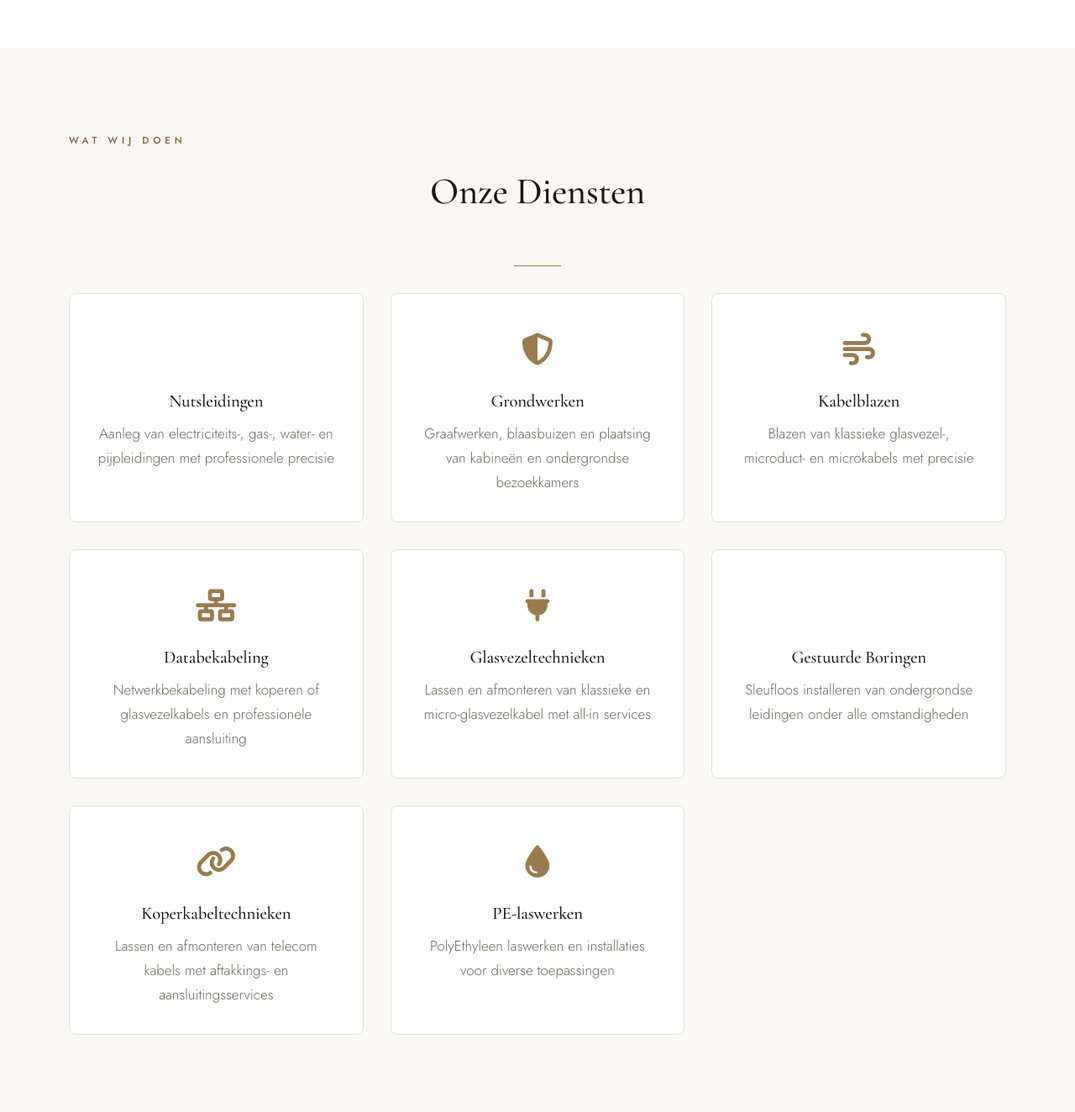
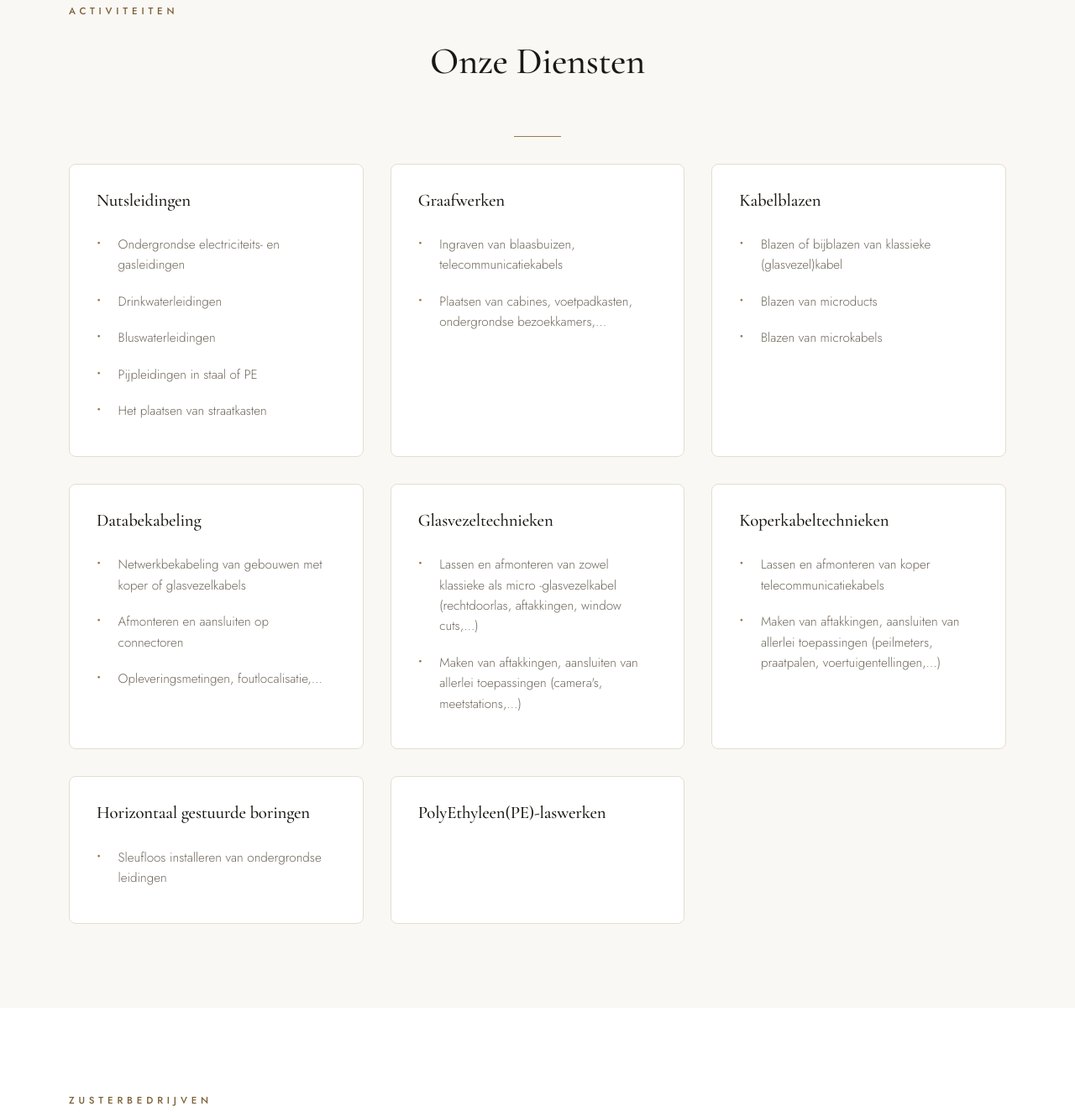
Before and after one commit to dfence/tabakvest85, a plain HTML site: page vanhulle/index.html in a window 1280 px wide. Shown: the part 1682-3006 px from the top of the page at 84% size. Drawn offline with nearby package versions, Linux system fonts and the light colour scheme.

Commit message:
Fix: Use exact original content from Van Hulle website + improved service list styling

```diff
--- a/vanhulle/css/home.css
+++ b/vanhulle/css/home.css
@@ -338,7 +338,7 @@ nav ul a.active::after { width: 100%; }
   background: var(--white);
   padding: 2rem;
   border-radius: 8px;
-  text-align: center;
+  text-align: left;
   border: 1px solid var(--line);
   transition: all 0.3s var(--ease);
 }
@@ -348,19 +348,32 @@ nav ul a.active::after { width: 100%; }
   box-shadow: 0 8px 24px rgba(154, 123, 79, 0.08);
 }
 
-.service-icon {
-  font-size: 2.4rem;
-  color: var(--gold);
-  margin-bottom: 1rem;
+.service-card h3 {
+  margin-bottom: 1.2rem;
+  color: var(--ink);
 }
 
-.service-card h3 {
-  margin-bottom: 0.8rem;
+.service-list {
+  list-style: none;
+  padding: 0;
+  margin: 0;
 }
 
-.service-card p {
+.service-list li {
+  padding: 0.6rem 0;
+  padding-left: 1.6rem;
+  position: relative;
   color: var(--muted);
-  line-height: 1.7;
+  line-height: 1.6;
+  font-size: 0.95rem;
+}
+
+.service-list li::before {
+  content: '•';
+  position: absolute;
+  left: 0;
+  color: var(--gold);
+  font-weight: bold;
 }
 
 /* ============================ PARTNERS ============================ */
--- a/vanhulle/index.html
+++ b/vanhulle/index.html
@@ -68,128 +68,120 @@
     <!-- ABOUT -->
     <section class="about" id="about">
         <div class="container">
-            <p class="eyebrow reveal">Over BVBA Van Hulle</p>
-            <h2 class="reveal">Vakkundigheid en Professionalisme</h2>
+            <p class="eyebrow reveal">Over BV Vanhulle</p>
+            <h2 class="reveal">Infrastructuurwerken en Nutsleidingen</h2>
             <hr class="rule center reveal">
             <div class="body reveal">
-                <p>BV Vanhulle voert infrastructuurwerken, aanleg van ondergrondse nutsleidingen (elektriciteit, gas, telecom) en de daarbij horende grondwerken uit met jarenlange expertise en professionele precisie.</p>
-                <p>We zijn actief in heel België en werken samen met private opdrachtgevers en openbare ondernemingen. Het bedrijf beschikt over een VCA** certificaat en staat garant voor kwalitatieve, efficiënte en professionele werkuitvoering.</p>
-                <p>Gevestigd in Zele, tussen Antwerpen, Brussel en Gent, kunnen we alle werken in België goed bereiken met ons gespecialiseerd materieel en onze bekwame stielmannen.</p>
+                <p>BV Vanhulle voert infrastructuurwerken, aanleg van ondergrondse nutsleidingen (elektriciteit, gas, telecom) en de daarbij horende grondwerken uit.</p>
+                <p>BV Vanhulle is actief in heel België en rekent zowel private opdrachtgevers als openbare ondernemingen tot haar klanten. Het bedrijf is in het bezit van een VCA ** certificaat en staat garant voor kwalitatieve, efficiënte en professionele werkuitvoering.</p>
             </div>
-            <div class="badge-group reveal">
-                <div class="badge">
-                    <i class="fas fa-certificate"></i>
-                    <span>VCA** Gecertificeerd</span>
+        </div>
+    </section>
+
+    <!-- ACTIVITEITEN / SERVICES -->
+    <section class="services" id="services">
+        <div class="container">
+            <p class="eyebrow reveal">Activiteiten</p>
+            <h2 class="reveal">Onze Diensten</h2>
+            <hr class="rule center reveal">
+
+            <div class="services-grid">
+                <!-- Nutsleidingen -->
+                <div class="service-card reveal">
+                    <h3>Nutsleidingen</h3>
+                    <ul class="service-list">
+                        <li>Ondergrondse electriciteits- en gasleidingen</li>
+                        <li>Drinkwaterleidingen</li>
+                        <li>Bluswaterleidingen</li>
+                        <li>Pijpleidingen in staal of PE</li>
+                        <li>Het plaatsen van straatkasten</li>
+                    </ul>
                 </div>
-                <div class="badge">
-                    <i class="fas fa-globe"></i>
-                    <span>Heel België</span>
+
+                <!-- Graafwerken -->
+                <div class="service-card reveal">
+                    <h3>Graafwerken</h3>
+                    <ul class="service-list">
+                        <li>Ingraven van blaasbuizen, telecommunicatiekabels</li>
+                        <li>Plaatsen van cabines, voetpadkasten, ondergrondse bezoekkamers,…</li>
+                    </ul>
                 </div>
-                <div class="badge">
-                    <i class="fas fa-tools"></i>
-                    <span>Gespecialiseerd Materieel</span>
+
+                <!-- Kabelblazen -->
+                <div class="service-card reveal">
+                    <h3>Kabelblazen</h3>
+                    <ul class="service-list">
+                        <li>Blazen of bijblazen van klassieke (glasvezel)kabel</li>
+                        <li>Blazen van microducts</li>
+                        <li>Blazen van microkabels</li>
+                    </ul>
+                </div>
+
+                <!-- Databekabeling -->
+                <div class="service-card reveal">
+                    <h3>Databekabeling</h3>
+                    <ul class="service-list">
+                        <li>Netwerkbekabeling van gebouwen met koper of glasvezelkabels</li>
+                        <li>Afmonteren en aansluiten op connectoren</li>
+                        <li>Opleveringsmetingen, foutlocalisatie,…</li>
+                    </ul>
+                </div>
+
+                <!-- Glasvezeltechnieken -->
+                <div class="service-card reveal">
+                    <h3>Glasvezeltechnieken</h3>
+                    <ul class="service-list">
+                        <li>Lassen en afmonteren van zowel klassieke als micro -glasvezelkabel (rechtdoorlas, aftakkingen, window cuts,…)</li>
+                        <li>Maken van aftakkingen, aansluiten van allerlei toepassingen (camera's, meetstations,…)</li>
+                    </ul>
+                </div>
+
+                <!-- Koperkabeltechnieken -->
+                <div class="service-card reveal">
+                    <h3>Koperkabeltechnieken</h3>
+                    <ul class="service-list">
+                        <li>Lassen en afmonteren van koper telecommunicatiekabels</li>
+                        <li>Maken van aftakkingen, aansluiten van allerlei toepassingen (peilmeters, praatpalen, voertuigentellingen,…)</li>
+                    </ul>
+                </div>
+
+                <!-- Horizontaal gestuurde boringen -->
+                <div class="service-card reveal">
+                    <h3>Horizontaal gestuurde boringen</h3>
+                    <ul class="service-list">
+                        <li>Sleufloos installeren van ondergrondse leidingen</li>
+                    </ul>
+                </div>
+
+                <!-- PE-laswerken -->
+                <div class="service-card reveal">
+                    <h3>PolyEthyleen(PE)-laswerken</h3>
                 </div>
             </div>
         </div>
     </section>
 
-    <!-- SERVICES -->
-    <section class="services" id="services">
+    <!-- ZUSTERBEDRIJVEN -->
+    <section class="partners" id="partners">
         <div class="container">
-            <p class="eyebrow reveal">Wat Wij Doen</p>
-            <h2 class="reveal">Onze Diensten</h2>
+            <p class="eyebrow reveal">Zusterbedrijven</p>
+            <h2 class="reveal">BV Vanhulle heeft 3 zusterbedrijven</h2>
             <hr class="rule center reveal">
-
-            <div class="services-grid">
-                <div class="service-card reveal">
-                    <div class="service-icon">
-                        <i class="fas fa-pipes"></i>
-                    </div>
-                    <h3>Nutsleidingen</h3>
-                    <p>Aanleg van electriciteits-, gas-, water- en pijpleidingen met professionele precisie</p>
-                </div>
-
-                <div class="service-card reveal">
-                    <div class="service-icon">
-                        <i class="fas fa-shield-halved"></i>
-                    </div>
-                    <h3>Grondwerken</h3>
-                    <p>Graafwerken, blaasbuizen en plaatsing van kabineën en ondergrondse bezoekkamers</p>
-                </div>
-
-                <div class="service-card reveal">
-                    <div class="service-icon">
-                        <i class="fas fa-wind"></i>
-                    </div>
-                    <h3>Kabelblazen</h3>
-                    <p>Blazen van klassieke glasvezel-, microduct- en microkabels met precisie</p>
-                </div>
-
-                <div class="service-card reveal">
-                    <div class="service-icon">
-                        <i class="fas fa-network-wired"></i>
-                    </div>
-                    <h3>Databekabeling</h3>
-                    <p>Netwerkbekabeling met koperen of glasvezelkabels en professionele aansluiting</p>
-                </div>
-
-                <div class="service-card reveal">
-                    <div class="service-icon">
-                        <i class="fas fa-plug"></i>
-                    </div>
-                    <h3>Glasvezeltechnieken</h3>
-                    <p>Lassen en afmonteren van klassieke en micro-glasvezelkabel met all-in services</p>
-                </div>
-
-                <div class="service-card reveal">
-                    <div class="service-icon">
-                        <i class="fas fa-drill"></i>
-                    </div>
-                    <h3>Gestuurde Boringen</h3>
-                    <p>Sleufloos installeren van ondergrondse leidingen onder alle omstandigheden</p>
-                </div>
-
-                <div class="service-card reveal">
-                    <div class="service-icon">
-                        <i class="fas fa-link"></i>
-                    </div>
-                    <h3>Koperkabeltechnieken</h3>
-                    <p>Lassen en afmonteren van telecom kabels met aftakkings- en aansluitingsservices</p>
-                </div>
-
-                <div class="service-card reveal">
-                    <div class="service-icon">
-                        <i class="fas fa-droplet"></i>
-                    </div>
-                    <h3>PE-laswerken</h3>
-                    <p>PolyEthyleen laswerken en installaties voor diverse toepassingen</p>
-                </div>
-            </div>
-        </div>
-    </section>
-
-    <!-- SISTER COMPANIES -->
-    <section class="partners">
-        <div class="container">
-            <p class="eyebrow reveal">Ons Netwerk</p>
-            <h2 class="reveal">Zusterbedrijven</h2>
-            <hr class="rule center reveal">
-            <p class="section-intro reveal">Van Hulle werkt samen met drie professionele zusterbedrijven voor een compleet aanbod</p>
 
             <div class="partners-grid">
                 <div class="partner-card reveal">
                     <h3>VHL Technics</h3>
-                    <p>Specialisten in gestuurde boringen en telecommunicatielassen met haute precisie</p>
+                    <p>De gestuurde boringen en telecommunicatielassen worden uitgevoerd door VHL Technics</p>
                 </div>
 
                 <div class="partner-card reveal">
-                    <h3>Zeelse Grond- & Kabelwerken</h3>
-                    <p>Grond- en kabelwerken en het leggen van pijpleidingen in heel Vlaanderen</p>
+                    <h3>Zeelse Grond- en Kabelwerken</h3>
+                    <p>houdt zich bezig met grond- en kabelwerken en het leggen van pijpleidingen in Vlaanderen</p>
                 </div>
 
                 <div class="partner-card reveal">
                     <h3>VHL Construct</h3>
-                    <p>Grond- en kabelwerken uitgevoerd in héél België met volledig materieel</p>
+                    <p>voert grond- en kabelwerken uit in héél België</p>
                 </div>
             </div>
         </div>
@@ -200,10 +192,11 @@
         <div class="container">
             <div class="reach-content">
                 <div class="reach-text reveal">
-                    <p class="eyebrow">Goede Bereikbaarheid</p>
-                    <h2>Perfect Gelegen</h2>
-                    <p>BV Vanhulle bevindt zich in de gemeente Zele, perfect gesitueerd tussen de steden Antwerpen, Brussel en Gent. We kunnen hierdoor alle werken in België goed bereiken met ons gespecialiseerd materieel en onze bekwame stielmannen.</p>
-                    <a href="#contact" class="btn btn-primary">Vraag een offerte aan</a>
+                    <p class="eyebrow">Goede bereikbaarheid voor elke werf</p>
+                    <h2>Locatie</h2>
+                    <p>BV Vanhulle bevindt zich in de gemeente Zele, perfect gesitueerd tussen de steden Antwerpen, Brussel en Gent.</p>
+                    <p>We kunnen hierdoor alle werken in België goed bereiken met ons gespecialiseerd materieel en onze bekwame stielmannen.</p>
+                    <a href="#contact" class="btn btn-primary">Neem contact op</a>
                 </div>
                 <div class="reach-map reveal">
                     <div class="map-placeholder">
```
